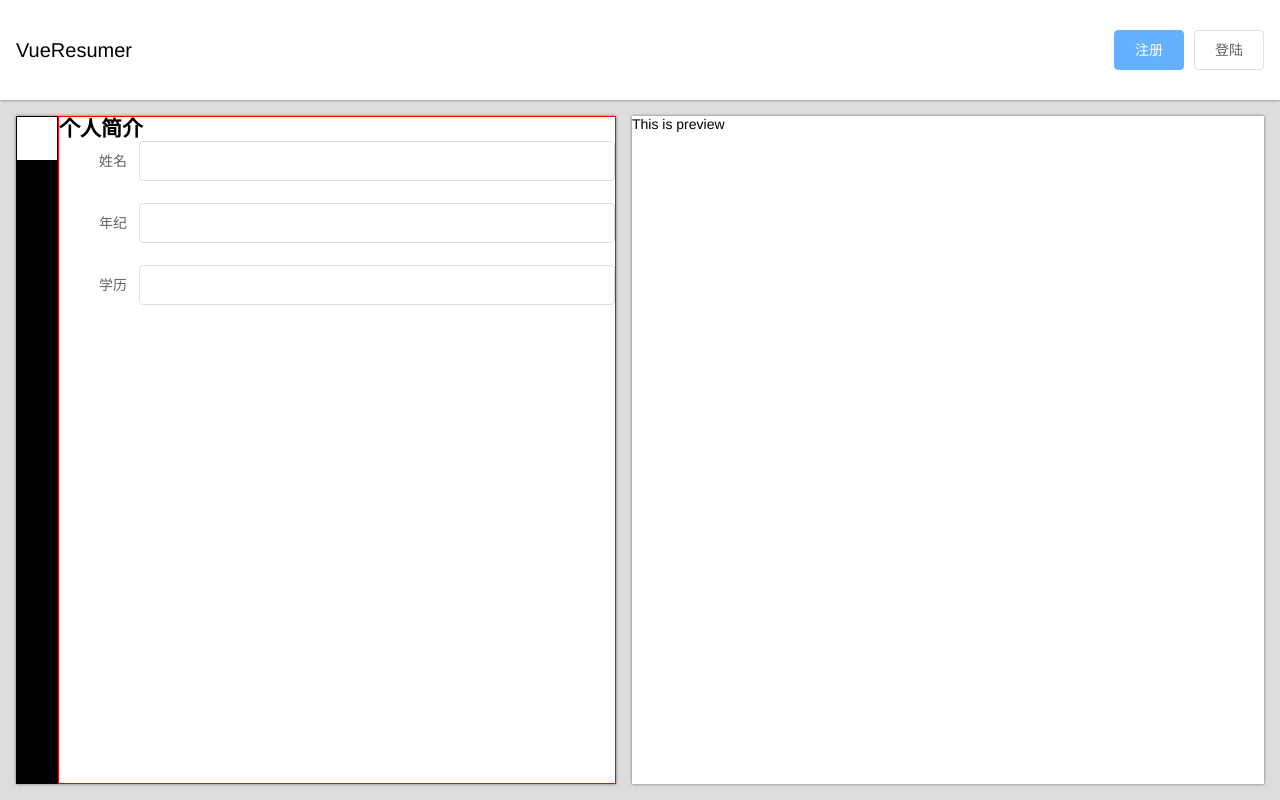
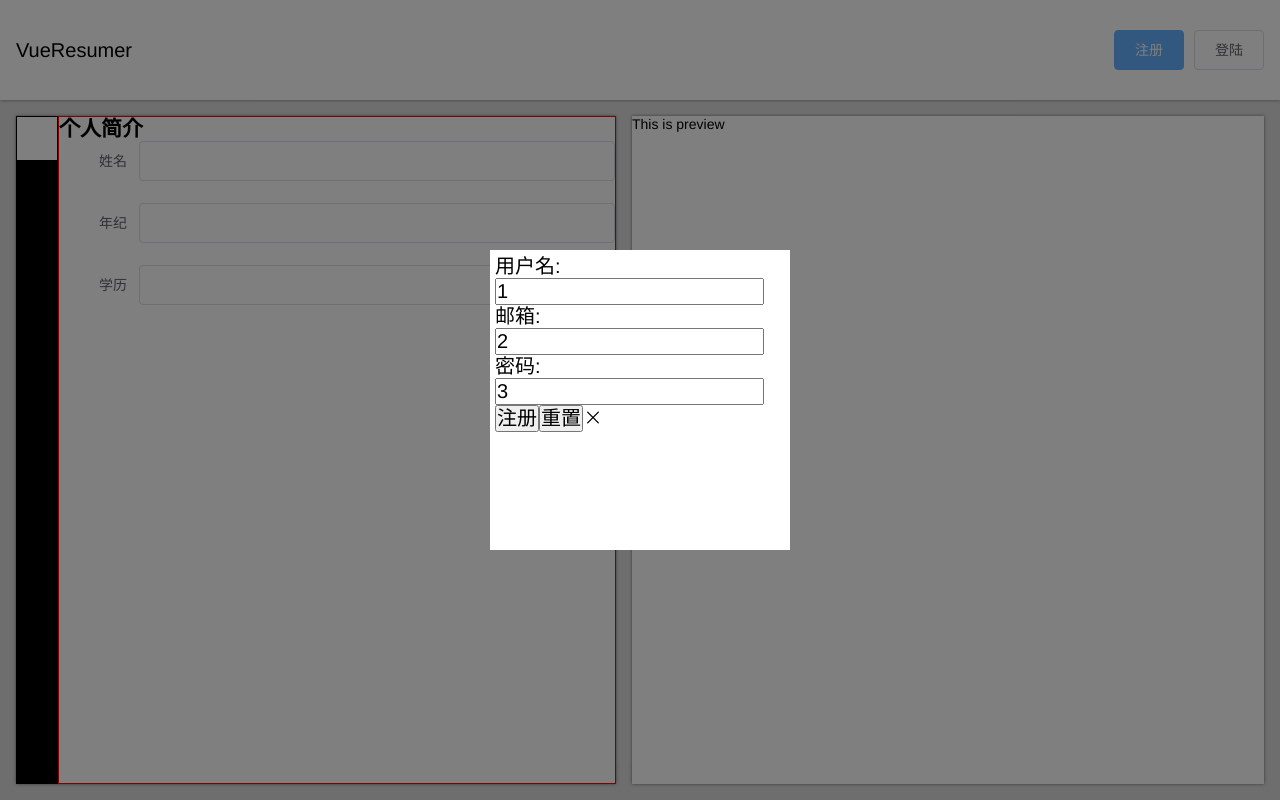
Before and after one commit to HE77XTL/vue-resume, a Vue app: page / in a window 1280 px wide. Both pictures are taken after a click on the button "注册". Built offline with nearby package versions, Linux system fonts and the light colour scheme.

Commit message:
注册按钮

```diff
--- a/src/components/Awards.vue
+++ /dev/null
@@ -1,34 +0,0 @@
-<template>
-	<div id="profile">
-		<el-form :label-position="labelPosition" label-width="80px" :model="formLabelAlign">
-		  <el-form-item label="名称">
-		    <el-input v-model="formLabelAlign.name"></el-input>
-		  </el-form-item>
-		  <el-form-item label="活动区域">
-		    <el-input v-model="formLabelAlign.region"></el-input>
-		  </el-form-item>
-		  <el-form-item label="活动形式">
-		    <el-input v-model="formLabelAlign.type"></el-input>
-		  </el-form-item>
-		</el-form>
-	</div>
-</template>
-
-<script>
-  export default {
-    data() {
-      return {
-        labelPosition: 'right',
-        formLabelAlign: {
-          name: '',
-          region: '',
-          type: ''
-        }
-      };
-    }
-  }
-</script>
-
-<style>
-
-</style>
--- a/src/components/Editor.vue
+++ b/src/components/Editor.vue
@@ -21,9 +21,6 @@
 				<Work v-bind:workes="resume.workes"/>
 			</li>
 			<li v-bind:class="{active: currentTab === 3}">
-				<Awards v-bind:profile="resume.profile"/>
-			</li>
-			<li v-bind:class="{active: currentTab === 4}">
 				<Contact v-bind:profile="resume.profile"/>
 			</li>
 		</ol>
@@ -33,20 +30,19 @@
 <script>
 	import Profile from './Profile'
 	import Education from './Education'
-	import Awards from './Awards'
 	import Work from './Work'
 	import Contact from './Contact'
 
 	export default {
 		props: ['resume'],
 		components: {
-			Profile,Education,Awards,Work,Contact
+			Profile,Education,Work,Contact
 		},
 		data(){
 			return {
 				currentTab: 0,
-				n: [0,1,2,3,4],
-				icons: ['icon-credentials_icon','icon-book','icon-work0','icon-icon','icon-cc-phone-handset']
+				n: [0,1,2,3],
+				icons: ['icon-credentials_icon','icon-book','icon-work0','icon-cc-phone-handset']
 			}
 		},
 		methods: {
--- /dev/null
+++ b/src/components/Login.vue
@@ -0,0 +1,58 @@
+<template>
+	<div  id="login" class="modal-wrap" v-bind:class="{active: userinfor.isActive}">
+		<div class="modal-main">
+			<form action="">
+				<label for="">
+					<p>用户名:</p> <input type="text" v-model="userinfor.username">
+				</label>
+				<label for="">
+					<p>邮箱:</p> <input type="text" v-model="userinfor.email">
+				</label>
+				<label for="">
+					<p>密码:</p> <input type="text" v-model="userinfor.passwaord">
+				</label>
+				<button>注册</button>
+				<button>重置</button>
+				<i class="el-icon-close" v-on:click="Close()"></i>
+			</form>
+		</div>
+	</div>
+</template>
+
+<script>
+  export default {
+  	props: ['userinfor'],
+  	methods: {
+  		Close: function(){
+  			this.userinfor.isActive=false
+  		}
+  	}
+  }
+</script>
+
+<style lang="scss">
+
+	.modal-wrap {
+		display: none;
+	}
+	.modal-wrap.active{
+		width: 100vw;
+		height: 100vh;
+		position: fixed;
+		top: 0;
+		left: 0;
+		display: flex;
+		justify-content: center;
+		align-items: center;
+		background: rgba(0,0,0,0.5);
+		z-index: 1;
+
+		.modal-main {
+			width: 300px;
+			height: 300px;
+			background: #fff;
+			padding: 5px;
+			z-index: 2;
+		}
+	}
+</style>
--- a/src/components/Topbar.vue
+++ b/src/components/Topbar.vue
@@ -4,13 +4,34 @@
 			VueResumer
 		</div>
 		<div class="action">
-			<el-button type="primary">注册</el-button>
+			<el-button type="primary" v-on:click="Login()">注册</el-button>
 			<el-button >登陆</el-button>
 		</div>
+		<Login v-bind:userinfor="userinfor"/>
 	</div>
 </template>
 
-<script></script>
+<script>
+	import Login from './Login'
+	export default {
+	  	data(){
+	  		return {
+		  		userinfor: {
+		  			isActive: false,
+		  			username: '1',
+		  			email: '2',
+		  			passwaord: '3'
+	  			}
+	  		}
+	  	},
+		components: {Login},
+		methods:{
+			Login:function(){
+				this.userinfor.isActive=true
+			}
+		}
+	}
+</script>
 
 <style lang="scss">
 	#topbar{
```
